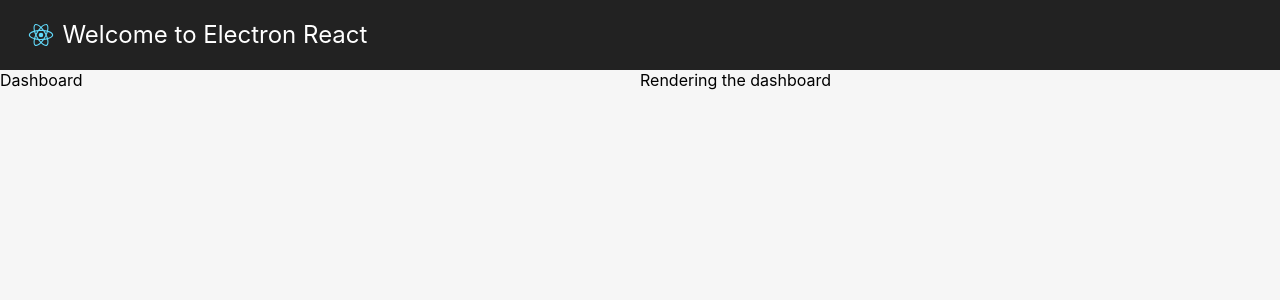
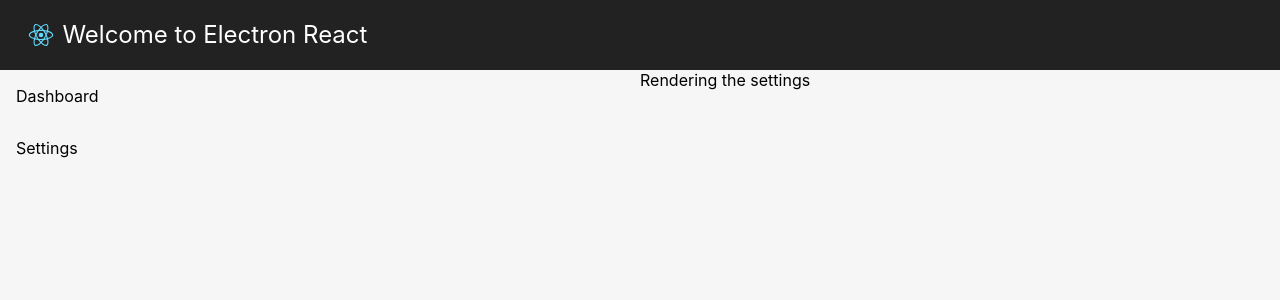
Before and after one commit to kojinkai/electron-react-starter, a React (Create React App) app: page /settings in a window 1280 px wide. Shown: the top 300 px of the page. Built offline with nearby package versions, Linux system fonts and the light colour scheme.

Commit message:
configuring the router

```diff
--- /dev/null
+++ b/src/components/Settings/Settings.js
@@ -0,0 +1,13 @@
+import React, { Component } from 'react';
+
+export class Settings extends Component {
+  render() {
+    return (
+      <div className="settings">
+        Rendering the settings
+      </div>
+    );
+  }
+}
+
+export default Settings;
--- a/src/components/Sidebar/Sidebar.js
+++ b/src/components/Sidebar/Sidebar.js
@@ -6,7 +6,8 @@ export class Sidebar extends Component {
   render() {
     return (
       <nav className="sidebar">
-        <Link to="/">Dashboard</Link>
+        <Link className="sidebar__item" to="/">Dashboard</Link>
+        <Link className="sidebar__item" to="/settings">Settings</Link>
       </nav>
     );
   }
--- a/src/components/Sidebar/Sidebar.scss
+++ b/src/components/Sidebar/Sidebar.scss
@@ -1,3 +1,11 @@
+@import 'styles/grid';
+
 .sidebar {
+  display: flex;
   flex: 1;
+  flex-direction: column;
+
+  &__item {
+    padding: $gutter;
+  }
 }
--- a/src/components/Viewer/Viewer.js
+++ b/src/components/Viewer/Viewer.js
@@ -1,13 +1,15 @@
 import React, { Component } from 'react';
-import { Route } from 'react-router-dom';
+import { Router, Route } from 'react-router-dom';
 import Dashboard from '../Dashboard/Dashboard';
+import Settings from '../Settings/Settings';
 import './Viewer.css';
 
 export class Viewer extends Component {
   render() {
     return (
       <main role="main" className="viewer">
-        <Route path="/" component={Dashboard} />
+        <Route exact  path="/" component={Dashboard} />
+        <Route path="/settings" component={Settings} />
       </main>
     );
   }
--- a/src/styles/_grid.scss
+++ b/src/styles/_grid.scss
@@ -1 +1,2 @@
 $container: 64rem;
+$gutter: 1rem;
```
